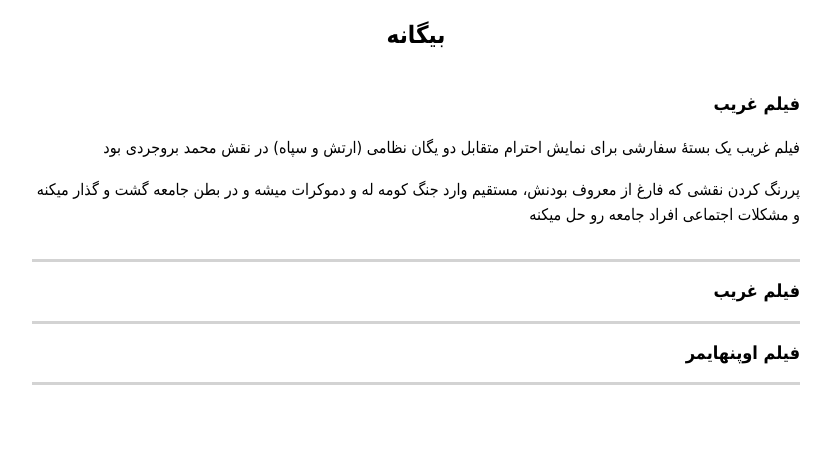
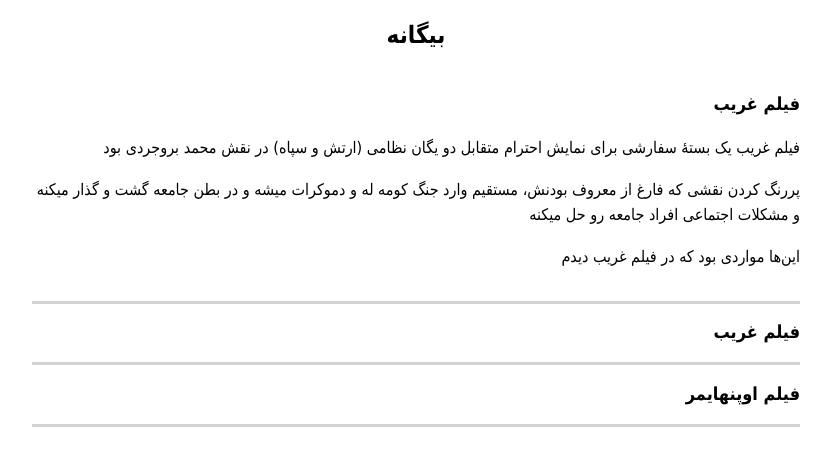
Before and after one commit to darkblog/darkblog.github.io, a Jekyll site: the page built from _posts/2023-8-7-2.md, in a window 1280 px wide. Shown: the top 466 px of the page, without its empty margins (308-1139 px from the left). Built offline with Jekyll 4.4.1, drawn with Linux system fonts in a browser that asks for light colours.

Commit message:
Update 2023-8-7-2.md

```diff
--- a/_posts/2023-8-7-2.md
+++ b/_posts/2023-8-7-2.md
@@ -6,3 +6,5 @@ title: فیلم غریب
 فیلم غریب یک بستهٔ سفارشی برای نمایش احترام متقابل دو یگان نظامی (ارتش و سپاه) در نقش محمد بروجردی بود
 
 پررنگ کردن نقشی که فارغ از معروف بودنش، مستقیم وارد جنگ کومه له و دموکرات میشه و در بطن جامعه گشت و گذار میکنه و مشکلات اجتماعی افراد جامعه رو حل میکنه
+
+این‌ها مواردی بود که در فیلم غریب دیدم
```
